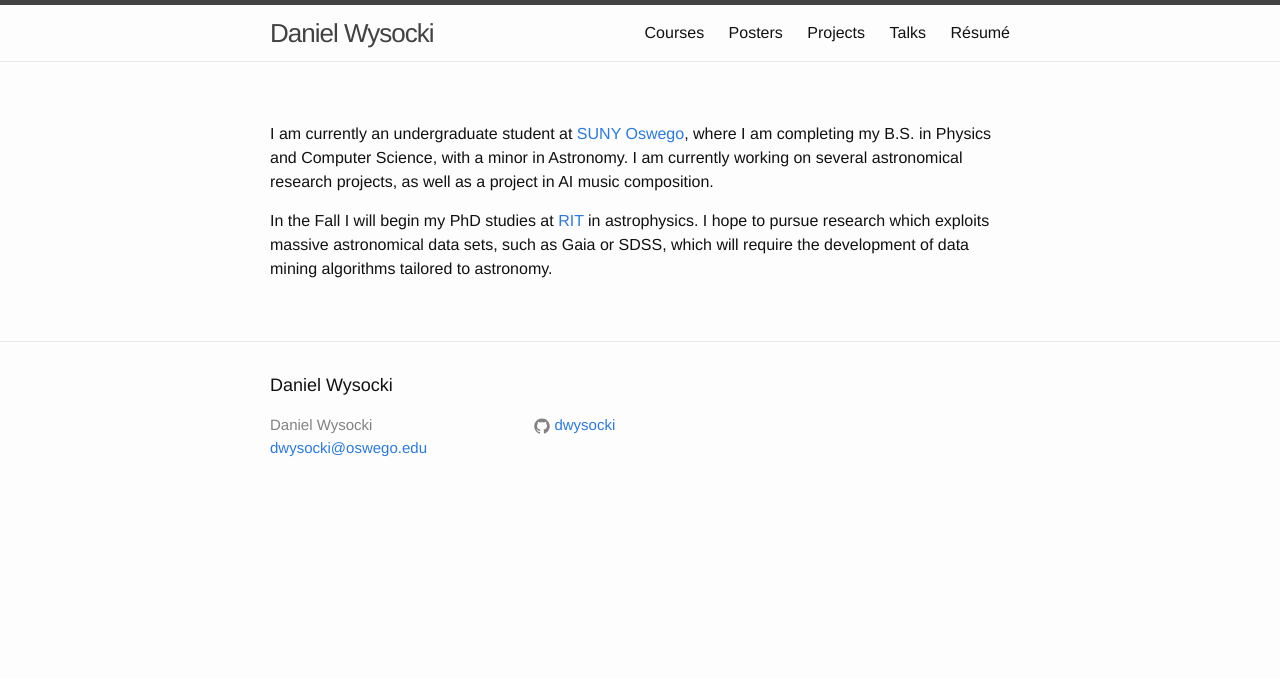
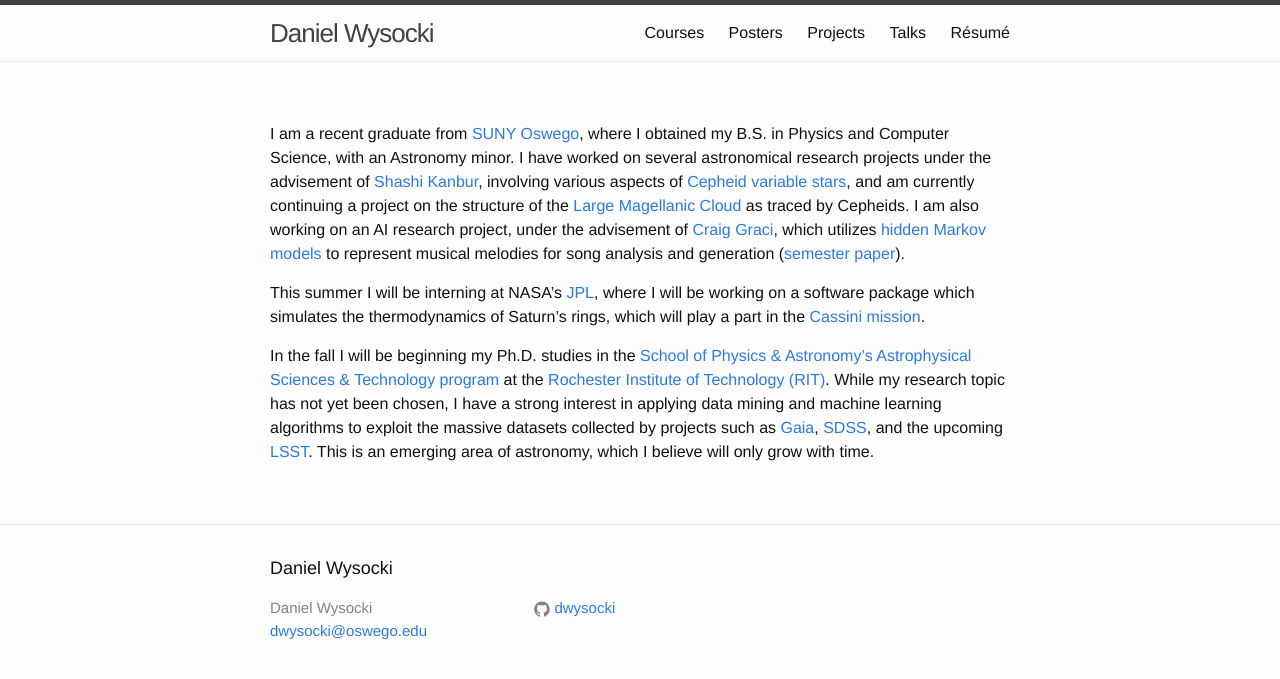
Before and after one commit to dwysocki/dwysocki.github.io, a Jekyll site: the page built from index.md, in a window 1280 px wide. Shown: the top 679 px of the page. Built offline with Jekyll 4.4.1, drawn with Linux system fonts in a browser that asks for light colours.

Commit message:
Updating index page

```diff
--- a/index.md
+++ b/index.md
@@ -2,6 +2,8 @@
 layout: page
 ---
 
-I am currently an undergraduate student at [SUNY Oswego](http://www.oswego.edu), where I am completing my B.S. in Physics and Computer Science, with a minor in Astronomy. I am currently working on several astronomical research projects, as well as a project in AI music composition.
+I am a recent graduate from [SUNY Oswego](http://www.oswego.edu), where I obtained my B.S. in Physics and Computer Science, with an Astronomy minor. I have worked on several astronomical research projects under the advisement of [Shashi Kanbur](http://oswego.edu/~kanbur), involving various aspects of [Cepheid variable stars](https://en.wikipedia.org/wiki/Cepheid_variable), and am currently continuing a project on the structure of the [Large Magellanic Cloud](https://en.wikipedia.org/wiki/Large_Magellanic_Cloud) as traced by Cepheids. I am also working on an AI research project, under the advisement of [Craig Graci](http://http://www.cs.oswego.edu/~blue/), which utilizes [hidden Markov models](https://en.wikipedia.org/wiki/Hidden_Markov_model) to represent musical melodies for song analysis and generation ([semester paper](http://dwysocki.github.io/csc466/assets/papers/semester-paper.pdf)).
 
-In the Fall I will begin my PhD studies at [RIT](https://www.rit.edu/cos/astrophysics/) in astrophysics. I hope to pursue research which exploits massive astronomical data sets, such as Gaia or SDSS, which will require the development of data mining algorithms tailored to astronomy.
+This summer I will be interning at NASA's [JPL](https://en.wikipedia.org/wiki/Jet_Propulsion_Laboratory), where I will be working on a software package which simulates the thermodynamics of Saturn's rings, which will play a part in the [Cassini mission](https://en.wikipedia.org/wiki/Cassini%E2%80%93Huygens).
+
+In the fall I will be beginning my Ph.D. studies in the [School of Physics & Astronomy's](http://www.rit.edu/~w-physic/) [Astrophysical Sciences & Technology program](https://www.rit.edu/cos/astrophysics/) at the [Rochester Institute of Technology (RIT)](https://www.rit.edu/). While my research topic has not yet been chosen, I have a strong interest in applying data mining and machine learning algorithms to exploit the massive datasets collected by projects such as [Gaia](http://sci.esa.int/gaia/), [SDSS](http://www.sdss.org/), and the upcoming [LSST](http://www.lsst.org/lsst/). This is an emerging area of astronomy, which I believe will only grow with time.
```
